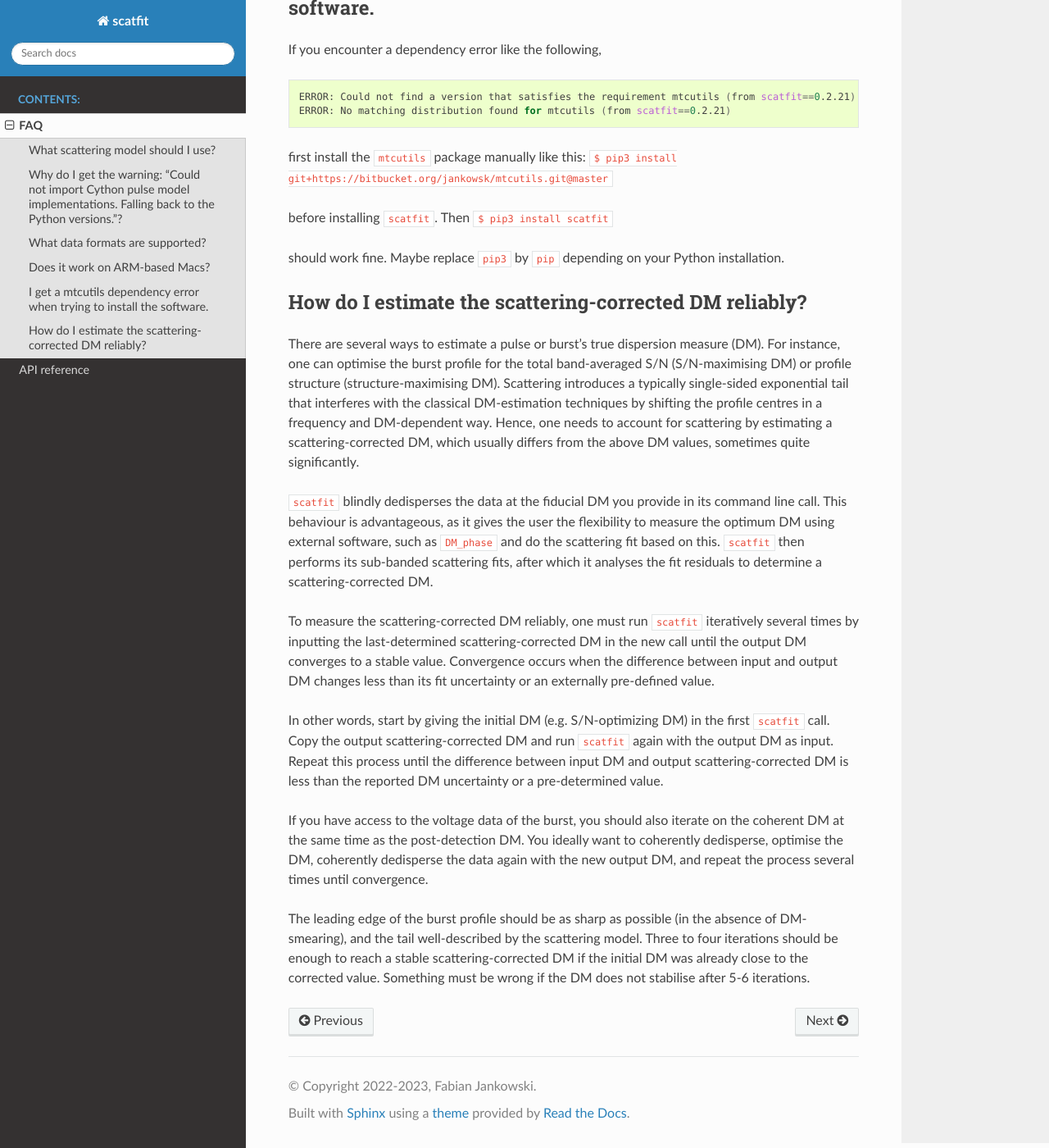
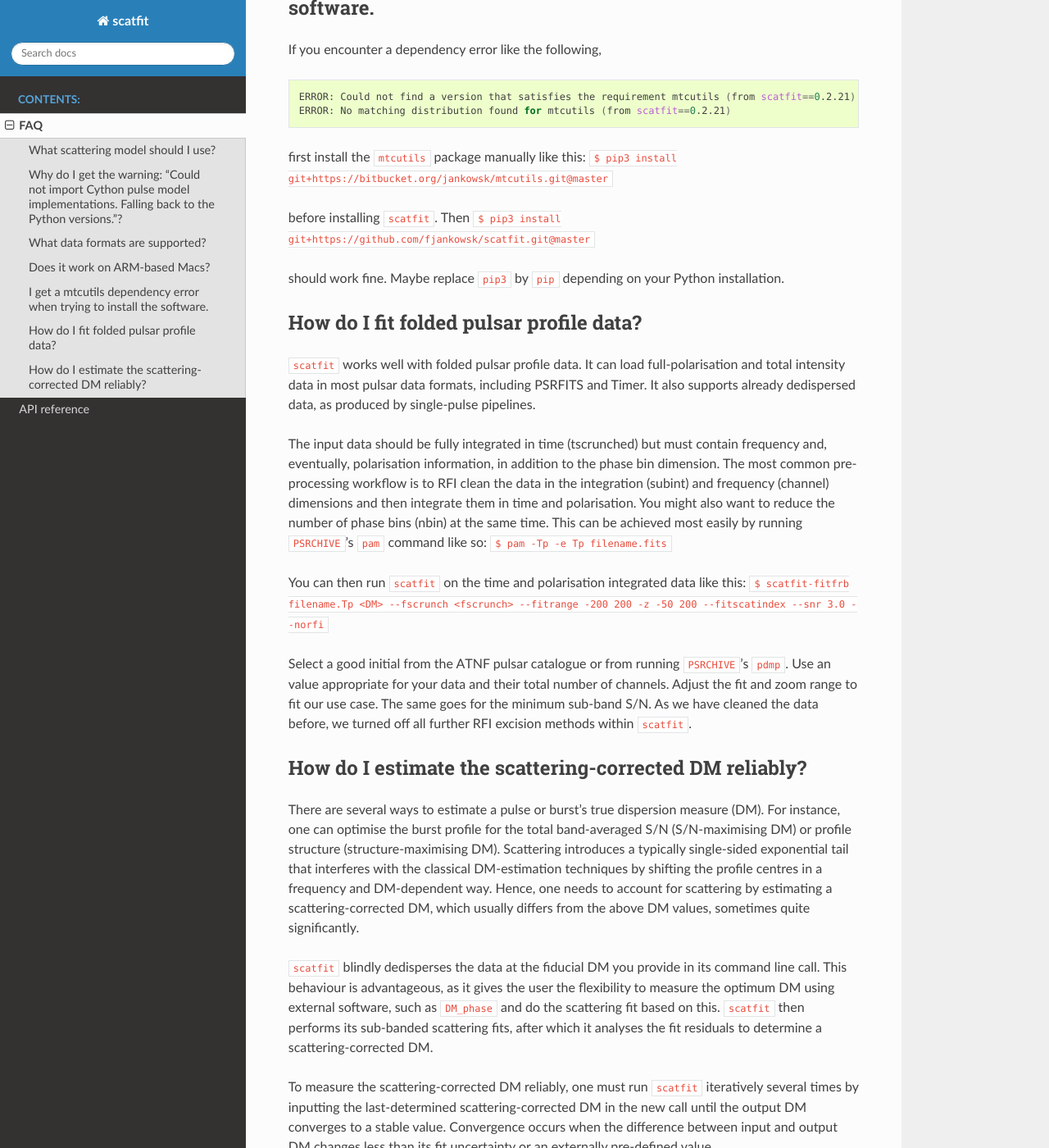
Before and after one commit to fjankowsk/scatfit, a Sphinx documentation site: the page built from docs/FAQ.md, in a window 1280 px wide and 1400 px high, scrolled down 952 px. Shown: the whole window at 82% size. Built offline with Sphinx 7.4.7 and the Read the Docs theme 3.1.0, drawn with Linux system fonts in a browser that asks for light colours.

Commit message:
Document how to fit folded pulsar profile data.

```diff
--- a/docs/FAQ.md
+++ b/docs/FAQ.md
@@ -29,9 +29,21 @@ first install the `mtcutils` package manually like this:
 `$ pip3 install git+https://bitbucket.org/jankowsk/mtcutils.git@master`
 
 before installing `scatfit`. Then
-`$ pip3 install scatfit`
+`$ pip3 install git+https://github.com/fjankowsk/scatfit.git@master`
 
 should work fine. Maybe replace `pip3` by `pip` depending on your Python installation.
+
+## How do I fit folded pulsar profile data? ##
+
+`scatfit` works well with folded pulsar profile data. It can load full-polarisation and total intensity data in most pulsar data formats, including PSRFITS and Timer. It also supports already dedispersed data, as produced by single-pulse pipelines.
+
+The input data should be fully integrated in time (tscrunched) but must contain frequency and, eventually, polarisation information, in addition to the phase bin dimension. The most common pre-processing workflow is to RFI clean the data in the integration (subint) and frequency (channel) dimensions and then integrate them in time and polarisation. You might also want to reduce the number of phase bins (nbin) at the same time. This can be achieved most easily by running `PSRCHIVE`'s `pam` command like so:
+`$ pam -Tp -e Tp filename.fits`
+
+You can then run `scatfit` on the time and polarisation integrated data like this:
+`$ scatfit-fitfrb filename.Tp <DM> --fscrunch <fscrunch> --fitrange -200 200 -z -50 200 --fitscatindex --snr 3.0 --norfi`
+
+Select a good initial <DM> from the ATNF pulsar catalogue or from running `PSRCHIVE`'s `pdmp`. Use an <fscrunch> value appropriate for your data and their total number of channels. Adjust the fit and zoom range to fit our use case. The same goes for the minimum sub-band S/N. As we have cleaned the data before, we turned off all further RFI excision methods within `scatfit`.
 
 ## How do I estimate the scattering-corrected DM reliably? ##
 
```
Also changed, not shown: README.md (+1 -1 lines).
